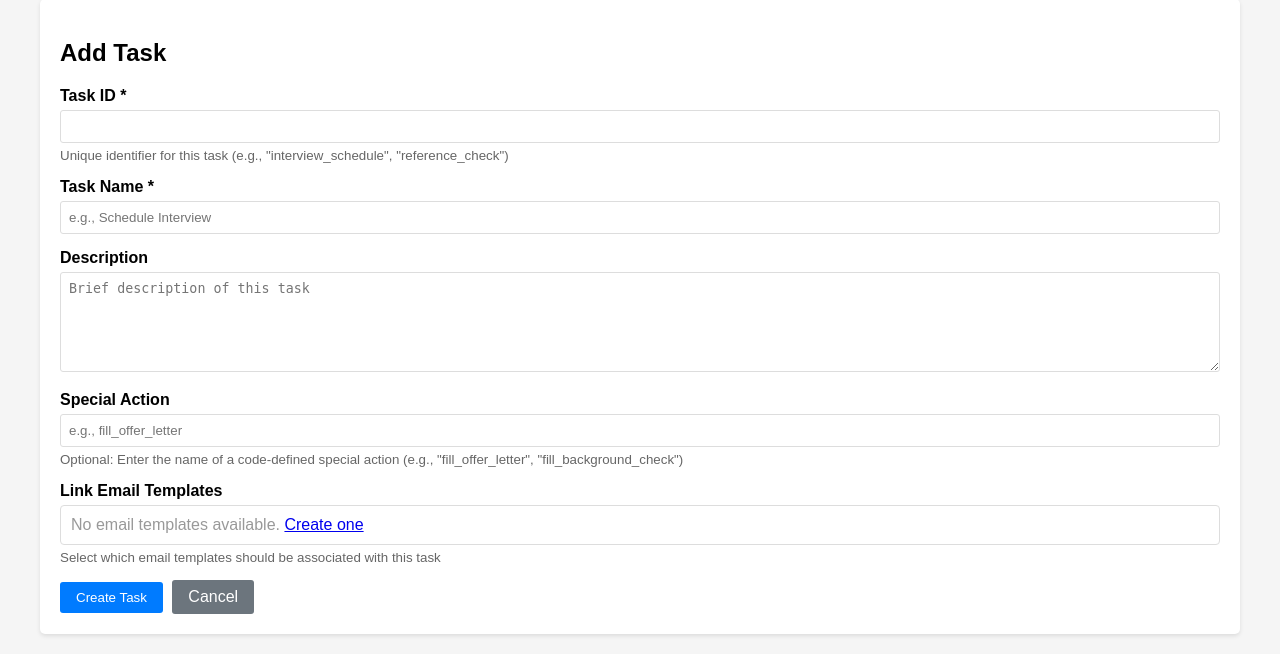
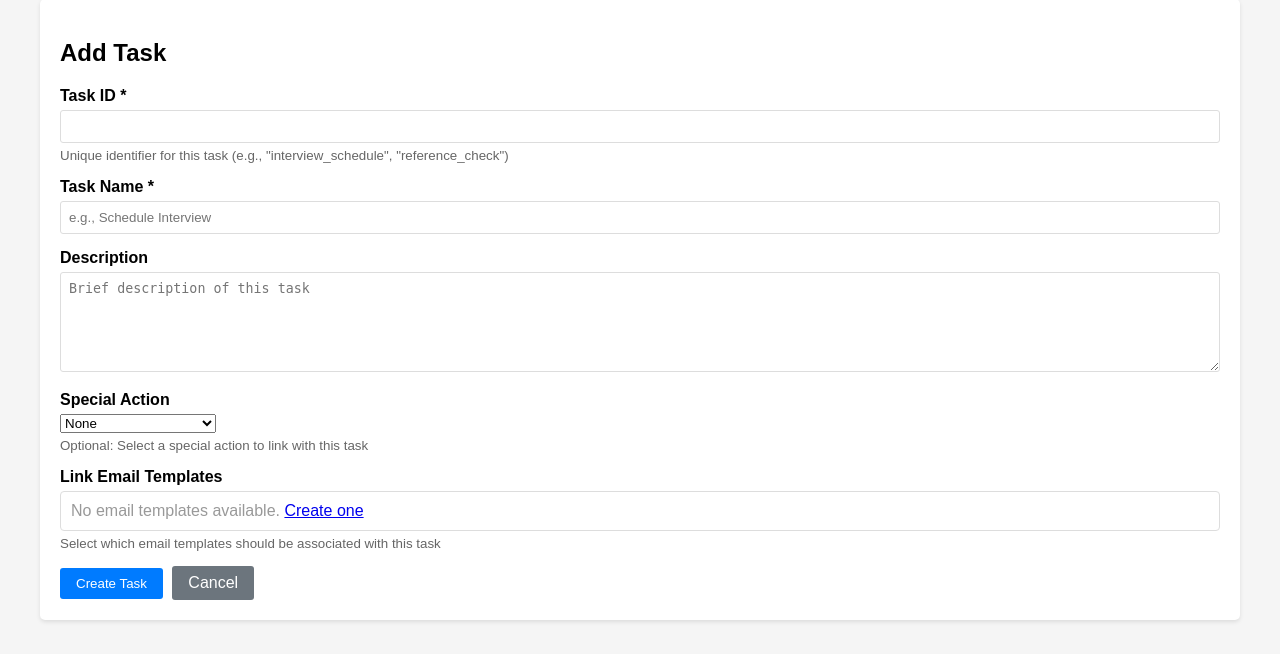
Before and after one commit to jettjaniak/hiring, a FastAPI app: page /tasks/add in a window 1280 px wide. Shown: the part 146-800 px from the top of the page. Run offline with FastAPI, Linux system fonts and the light colour scheme; data that the repository does not hold is empty.

Commit message:
Replace special action text input with dropdown
Makes it easier to select from available special actions without typos. Dropdown includes None, Fill Offer Letter, and Fill Background Check options.

🤖 Generated with [Claude Code](https://claude.com/claude-code)

Co-Authored-By: Claude <noreply@anthropic.com>

```diff
--- a/templates/task_edit.html
+++ b/templates/task_edit.html
@@ -28,9 +28,13 @@
 
         <div class="form-group">
             <label for="special_action">Special Action</label>
-            <input type="text" id="special_action" name="special_action" value="{{ task.special_action if task and task.special_action else '' }}" placeholder="e.g., fill_offer_letter">
+            <select id="special_action" name="special_action">
+                <option value="" {% if not task or not task.special_action %}selected{% endif %}>None</option>
+                <option value="fill_offer_letter" {% if task and task.special_action == 'fill_offer_letter' %}selected{% endif %}>Fill Offer Letter</option>
+                <option value="fill_background_check" {% if task and task.special_action == 'fill_background_check' %}selected{% endif %}>Fill Background Check</option>
+            </select>
             <small style="display: block; margin-top: 5px; color: #666;">
-                Optional: Enter the name of a code-defined special action (e.g., "fill_offer_letter", "fill_background_check")
+                Optional: Select a special action to link with this task
             </small>
         </div>
 
```
